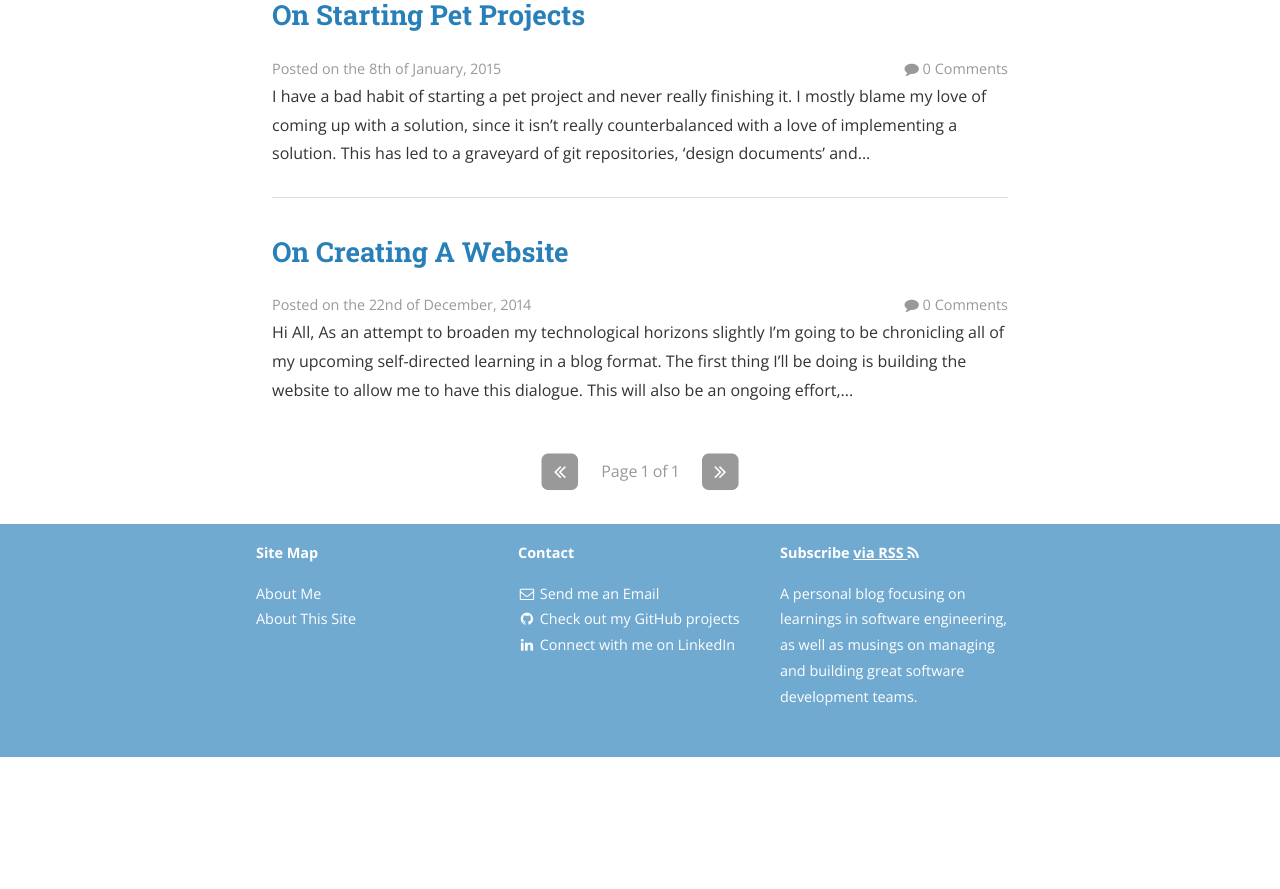
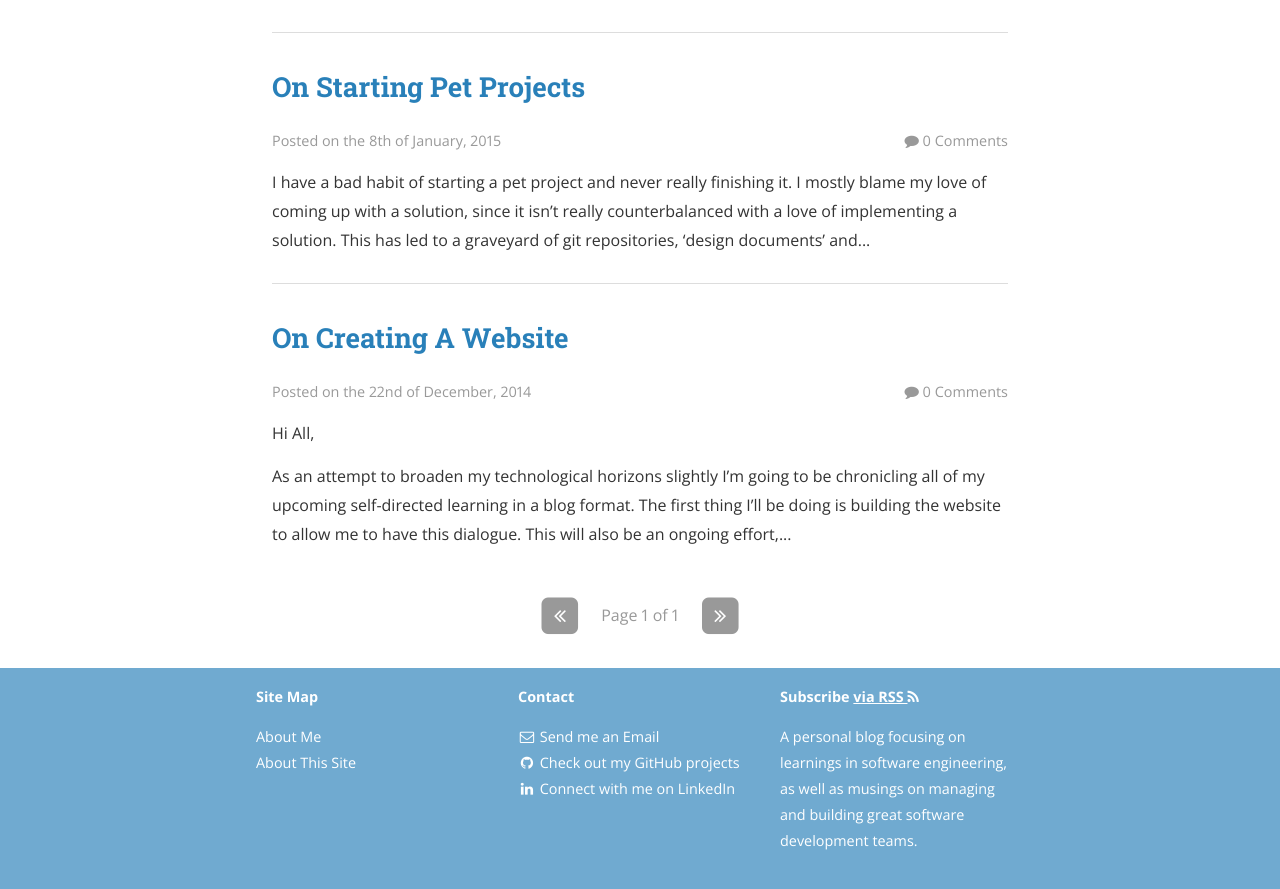
Before and after one commit to nikhita/nikhita.github.io, a Jekyll site: the page built from index.html, in a window 1280 px wide and 900 px high, scrolled down 1793 px. Shown: the top 889 px of the window. Built offline with Jekyll 4.4.1, drawn with Linux system fonts in a browser that asks for light colours; nearby versions of some CDN libraries; the list of posts is cut into pages by our own code; comment, search, counter and statistics services are not loaded; a style sheet for code colours, icons or effects is not loaded; before the commit the page ends 2550 px from its top, so only the background shows below that.

Commit message:
Allow HTML to appear in the post excerpts on the index page. Fix bug where footnote links wouldn't work

```diff
--- a/index.html
+++ b/index.html
@@ -42,7 +42,8 @@ layout: default
       </div>
     </section>
     <section class="post-excerpt" itemprop="description">
-      <p>{{ post.content | strip_html | truncatewords: 50 }}</p>
+      {% assign post_footnote_replacement = post.url | append: '#fn:' %}
+      <p>{{ post.content | truncatewords: 50 | replace:'#fn:', post_footnote_replacement }}</p>
     </section>
   </li>
   {% if forloop.last == false %}
```
